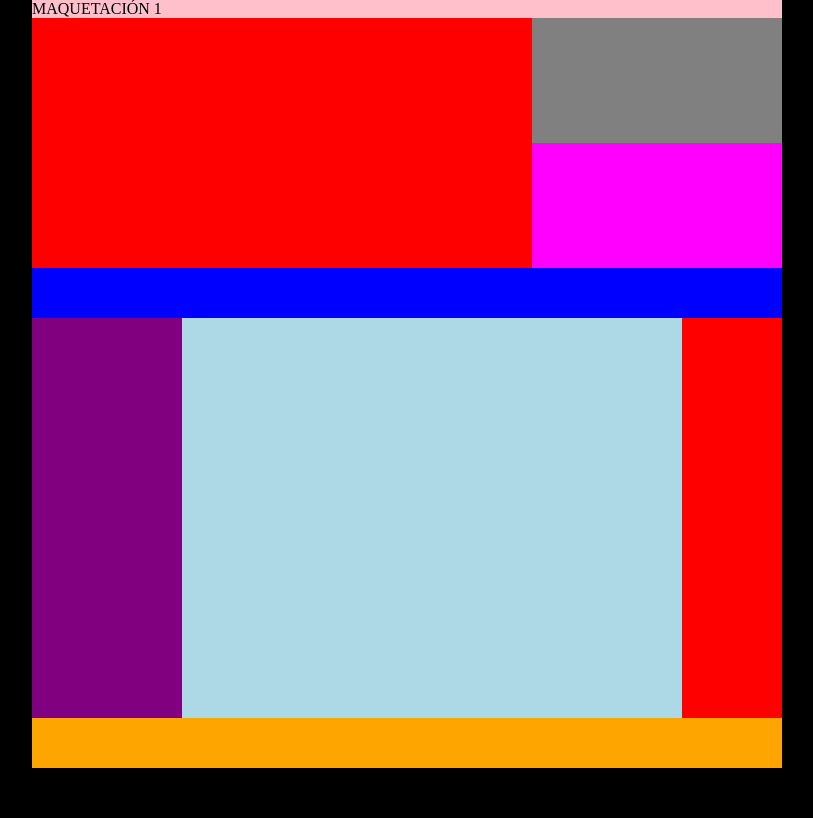
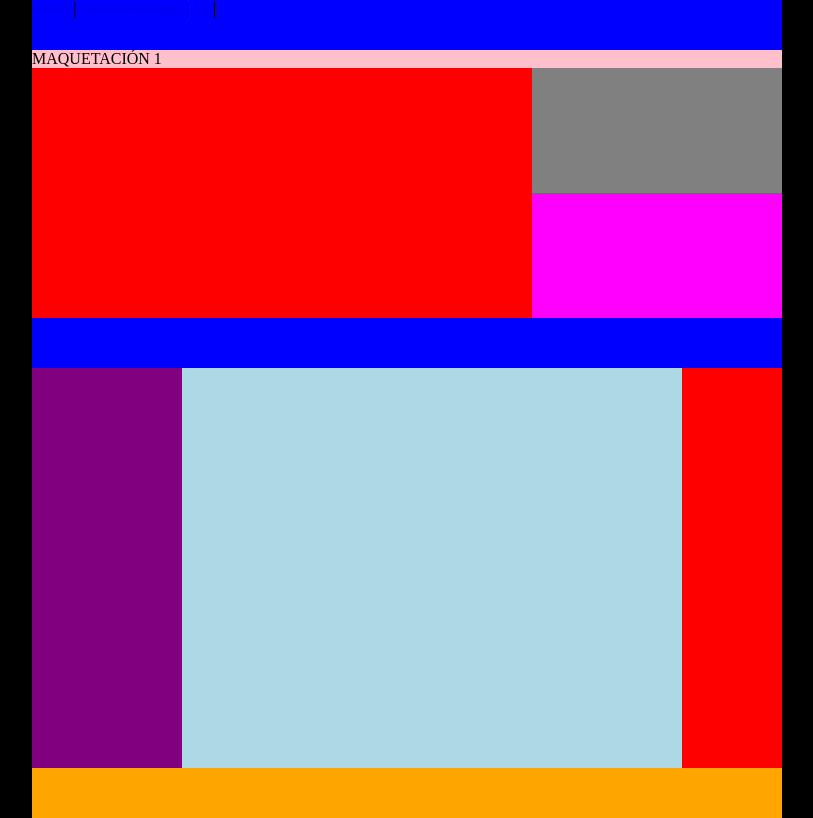
Before and after one commit to nestorcamarena16/Maquetacion, a plain HTML site: page index.html in a window 1280 px wide. Shown: the whole page, without its empty margins (233-1046 px from the left). Drawn offline with Linux system fonts and the light colour scheme.

Commit message:
Update index.html

```diff
--- a/index.html
+++ b/index.html
@@ -1,5 +1,10 @@
 <!DOCTYPE html>
 <head>
+    <nav>
+<a href="index.html ">Inicio</a> |
+<a href="pagina1.html ">Nanotecnología</a> |
+<a href="pagina2.html">IA</a> |
+</nav>
     <meta charset="utf-8"
     <title>MAQUETACIÓN 1</title>
     <style>
@@ -7,10 +12,13 @@
 html{background-color: black;}
 body{width: 750px;height: 750px;margin:auto; background-color: pink;}
 header{width: 750px;height: 250px;margin:auto; background-color: yellow;}
+
 nav{width: 750px;height: 50px;margin:auto; background-color: blue;}
 main{width: 750px;height: 400px;margin:auto; background-color: green;}
 footer{width: 750px;height: 50px;margin:auto; background-color: orange;}
+
 section#banner{width: 500px;height: 250px; float:left; background-color: red;}
+
 section#logo{width: 250px;height: 125px; float:left; background-color: gray;}
 section#login{width: 250px;height: 125px; float:left; background-color: magenta;}
 aside#left{width: 150px;height: 400px; float:left; background-color: purple;}
```
